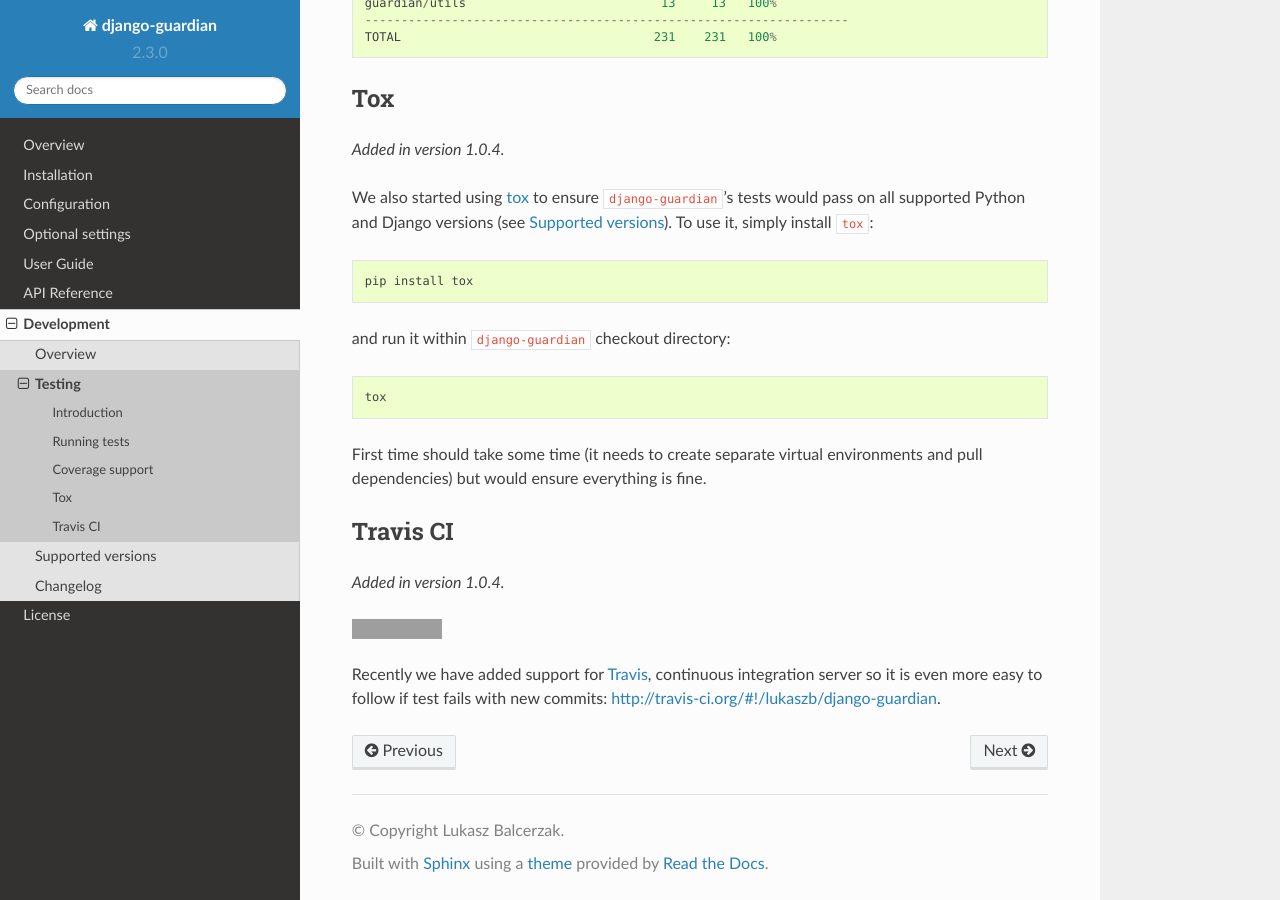
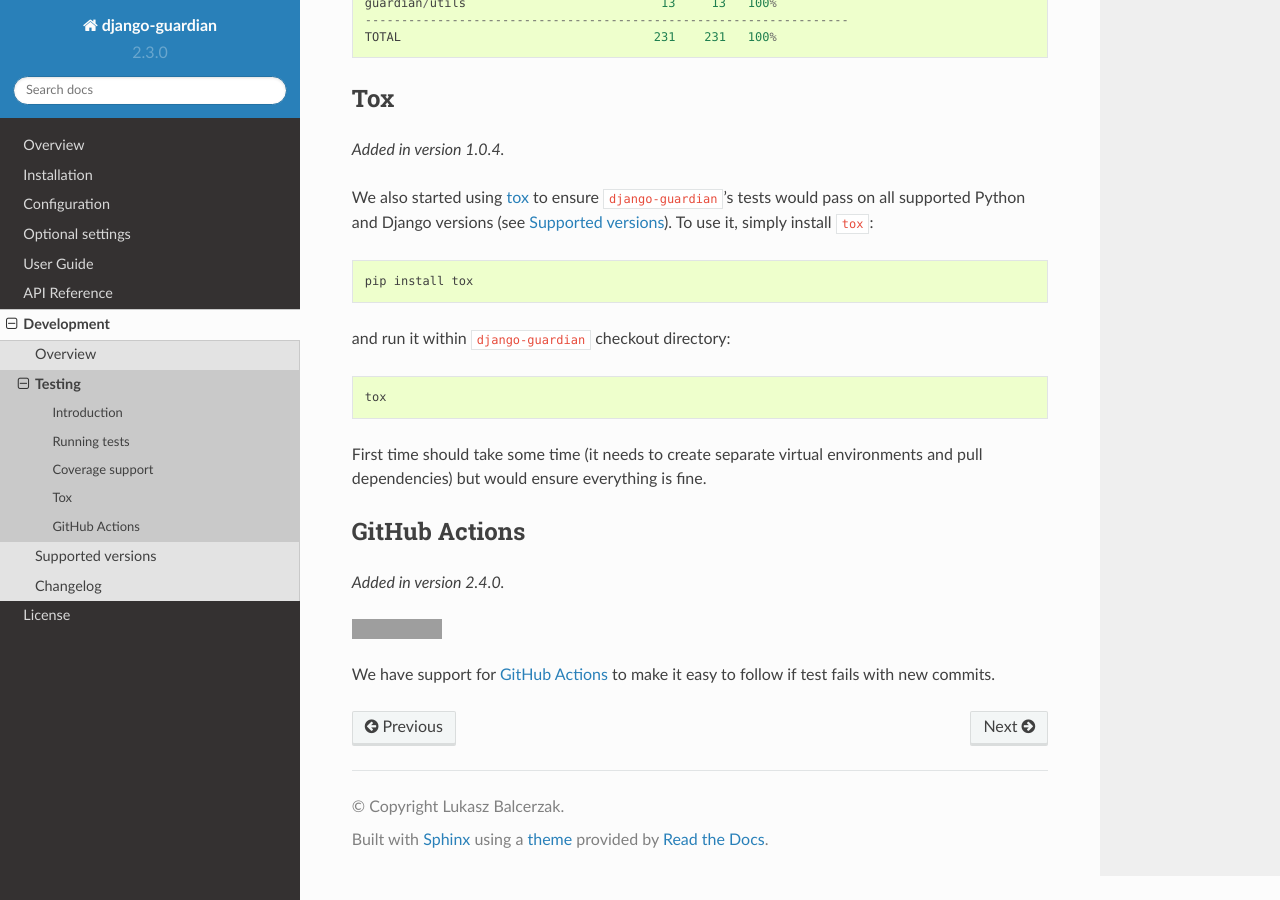
Before and after one commit to django-guardian/django-guardian, a Sphinx documentation site: the page built from docs/develop/testing.rst, in a window 1280 px wide and 900 px high, scrolled down 1650 px. Built offline with Sphinx 7.4.7 and the Read the Docs theme 2.0.0, drawn with Linux system fonts in a browser that asks for light colours; the version number is read from the project's files by our own code; grey boxes are pictures that could not be loaded.

Commit message:
Mention GitHub Actions instead of Travis CI everywhere (#737)
* Mention GitHub Actions instead of Travis CI everywhere
* [docs] Remove 'recently'

Co-authored-by: Adam Dobrawy <ad-m@users.noreply.github.com>

```diff
--- a/README.rst
+++ b/README.rst
@@ -2,8 +2,8 @@
 django-guardian
 ===============
 
-.. image:: https://travis-ci.org/django-guardian/django-guardian.svg?branch=devel
-  :target: https://travis-ci.org/django-guardian/django-guardian
+.. image:: https://github.com/django-guardian/django-guardian/workflows/Tests/badge.svg?branch=devel
+  :target: https://github.com/django-guardian/django-guardian/actions/workflows/tests.yml
 
 .. image:: https://img.shields.io/pypi/v/django-guardian.svg
     :target: https://pypi.python.org/pypi/django-guardian
@@ -25,7 +25,7 @@
 * Python 3.5+
 * A supported version of Django (currently 2.2+)
 
-Travis CI tests on Django version 2.2, 3.0, 3.1, 3.2, and main.
+GitHub Actions run tests against Django versions 2.2, 3.0, 3.1, 3.2, and main.
 
 Installation
 ------------
--- a/docs/develop/testing.rst
+++ b/docs/develop/testing.rst
@@ -100,20 +100,20 @@
 environments and pull dependencies) but would ensure everything is fine.
 
 
-Travis CI
----------
+GitHub Actions
+--------------
 
-.. versionadded:: 1.0.4
+.. versionadded:: 2.4.0
 
-.. image:: https://secure.travis-ci.org/django-guardian/django-guardian.png?branch=master
-  :target: http://travis-ci.org/django-guardian/django-guardian
+.. image:: https://github.com/django-guardian/django-guardian/workflows/Tests/badge.svg?branch=devel
+  :target: https://github.com/django-guardian/django-guardian/actions/workflows/tests.yml
 
-Recently we have added support for Travis_, continuous integration server so it
-is even more easy to follow if test fails with new commits: http://travis-ci.org/#!/lukaszb/django-guardian.
+We have support for `GitHub Actions`_ to make it easy to follow
+if test fails with new commits.
 
 
 .. _owasp: http://www.owasp.org/
 .. _issue-tracker: http://github.com/lukaszb/django-guardian
 .. _coverage: http://nedbatchelder.com/code/coverage/
 .. _tox: http://pypi.python.org/pypi/tox
-.. _travis: http://travis-ci.org/
+.. _GitHub Actions: https://github.com/django-guardian/django-guardian/actions
--- a/docs/index.rst
+++ b/docs/index.rst
@@ -9,8 +9,8 @@
 
 **Documentation**:
 
-.. image:: https://secure.travis-ci.org/django-guardian/django-guardian.png?branch=master
-  :target: http://travis-ci.org/django-guardian/django-guardian
+.. image:: https://github.com/django-guardian/django-guardian/workflows/Tests/badge.svg?branch=devel
+  :target: https://github.com/django-guardian/django-guardian/actions/workflows/tests.yml
 
 .. toctree::
     :maxdepth: 2
```
Also changed, not shown: 1 other file.
